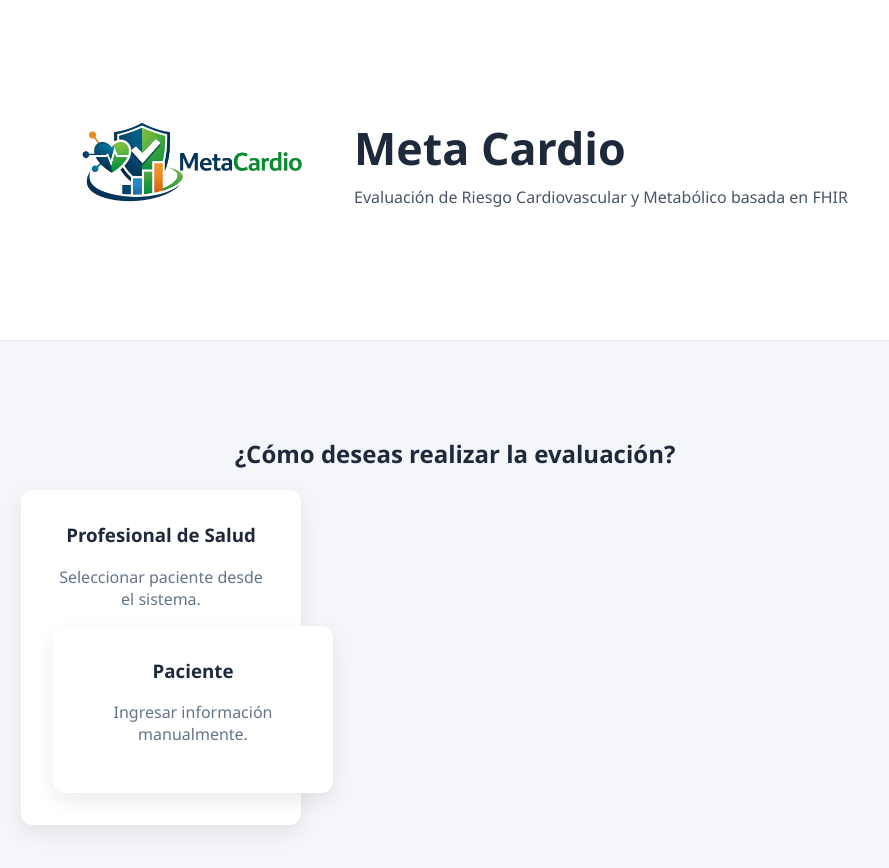
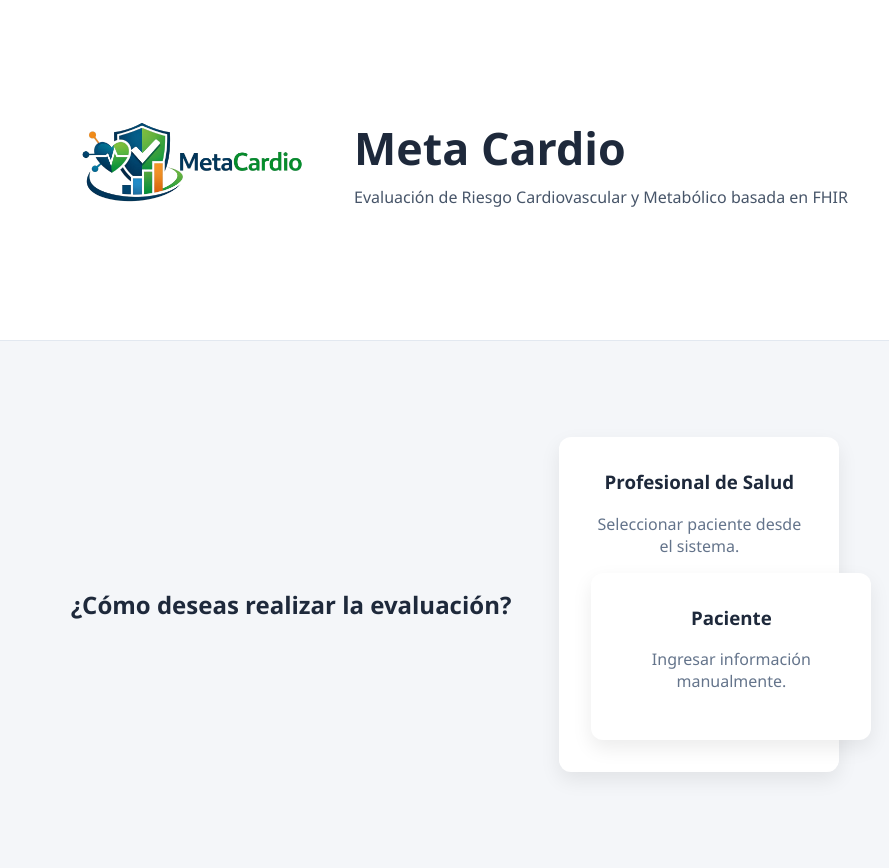
Before and after one commit to yhoys/meta-cardio, a React (Vite) app: page / in a window 1280 px wide. Shown: the top 868 px of the page, without its empty margins (185-1074 px from the left). After the commit the page ends 820 px from the top, so only its background shows below. Built offline with nearby package versions, Linux system fonts and the light colour scheme.

Commit message:
Correcciones 6

```diff
--- a/src/App.css
+++ b/src/App.css
@@ -70,6 +70,11 @@ body {
   }
 }
 .mode-container {
+  display: flex;
+  justify-content: center;
+  align-items: center;
+  gap: 3rem;
+  flex-wrap: wrap;
   margin-top: 3rem;
 }
 
@@ -88,12 +93,15 @@ body {
   border-radius: 12px;
   box-shadow: 0 8px 20px rgba(0, 0, 0, 0.08);
   cursor: pointer;
-  transition: all 0.3s ease;
+  transition:
+    transform 0.2s ease,
+    box-shadow 0.2s ease;
 }
 
 .mode-card:hover {
   transform: translateY(-5px);
-  box-shadow: 0 12px 28px rgba(0, 0, 0, 0.15);
+  box-shadow: 0 15px 35px rgba(0, 0, 0, 0.15);
+  cursor: pointer;
 }
 
 .mode-card:focus {
```
